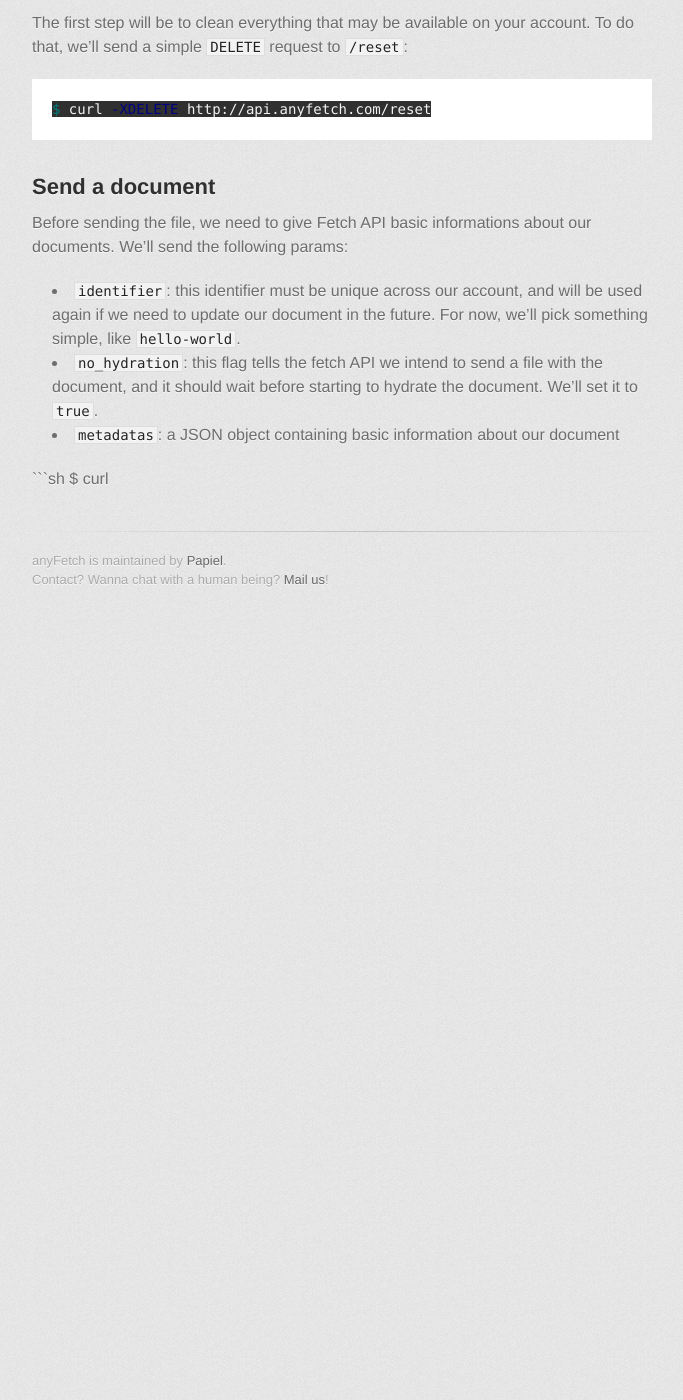
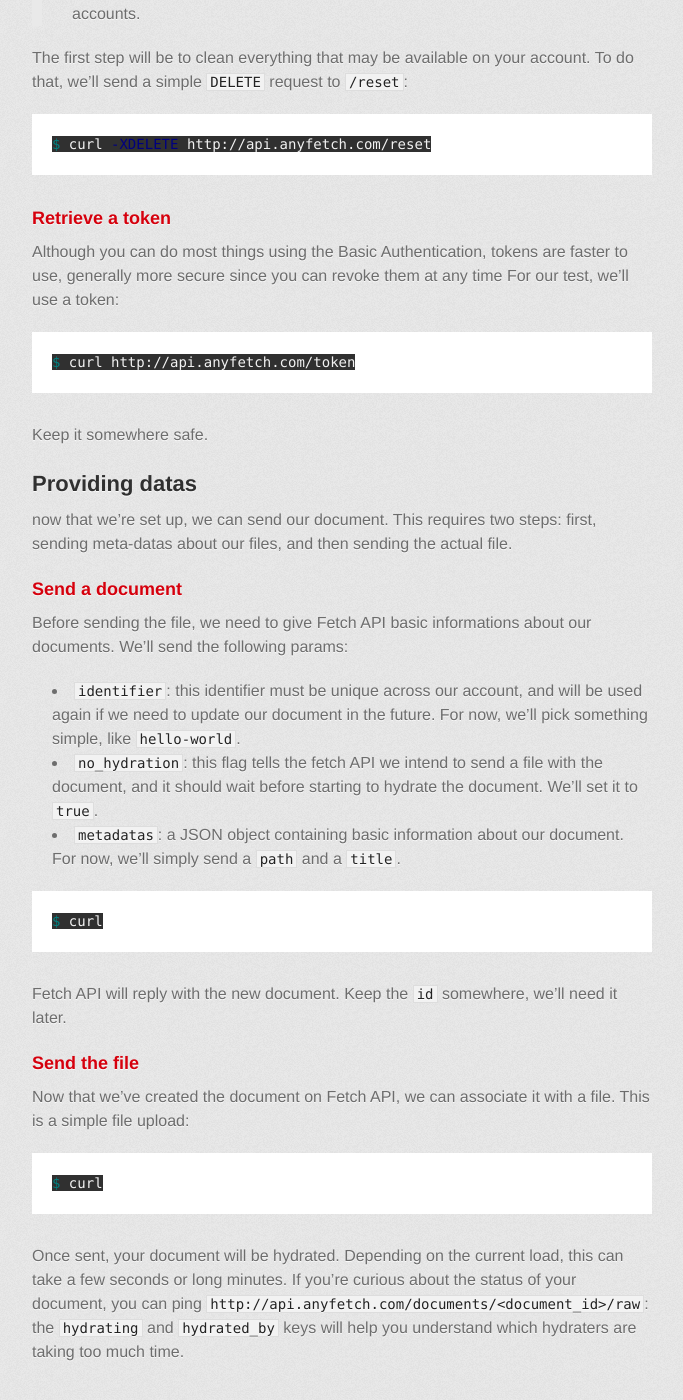
Before and after one commit to AnyFetch/developers.anyfetch.com, a Jekyll site: the page built from guides/hello-world.md, in a window 1280 px wide and 1400 px high, scrolled down 590 px. Shown: the whole window, without its empty margins (298-981 px from the left). Built offline with Jekyll 4.4.1, drawn with Linux system fonts in a browser that asks for light colours; some web fonts are replaced; Markdown is read by kramdown in place of the engine named in the settings; before the commit the page ends 1210 px from its top, so only the background shows below that.

Commit message:
Hello world providing

````diff
--- a/guides/hello-world.md
+++ b/guides/hello-world.md
@@ -13,7 +13,8 @@ To follow this guide, you need:
 * `curl` binary to send requests from the command line
 * A sample file for hydration, for instance THIS ONE.
 
-## Clean up your account
+## Setting up
+### Clean up your account
 > Warning: this will remove **all datas** from this account! Only use on testing accounts.
 
 The first step will be to clean everything that may be available on your account. To do that, we'll send a simple `DELETE` request to `/reset`:
@@ -22,12 +23,37 @@ The first step will be to clean everything that may be available on your account
 $ curl -XDELETE http://api.anyfetch.com/reset
 ```
 
-## Send a document
+### Retrieve a token
+Although you can do most things using the Basic Authentication, tokens are faster to use, generally more secure since you can revoke them at any time
+For our test, we'll use a token:
+
+```sh
+$ curl http://api.anyfetch.com/token
+```
+
+Keep it somewhere safe.
+
+## Providing datas
+now that we're set up, we can send our document. This requires two steps: first, sending meta-datas about our files, and then sending the actual file.
+
+### Send a document
 Before sending the file, we need to give Fetch API basic informations about our documents. We'll send the following params:
 
 * `identifier`: this identifier must be unique across our account, and will be used again if we need to update our document in the future. For now, we'll pick something simple, like `hello-world`.
 * `no_hydration`: this flag tells the fetch API we intend to send a file with the document, and it should wait before starting to hydrate the document. We'll set it to `true`.
-* `metadatas`: a JSON object containing basic information about our document
+* `metadatas`: a JSON object containing basic information about our document. For now, we'll simply send a `path` and a `title`.
 
 ```sh
 $ curl
+```
+
+Fetch API will reply with the new document. Keep the `id` somewhere, we'll need it later.
+
+### Send the file
+Now that we've created the document on Fetch API, we can associate it with a file. This is a simple file upload:
+
+```sh
+$ curl
+```
+
+Once sent, your document will be hydrated. Depending on the current load, this can take a few seconds or long minutes. If you're curious about the status of your document, you can ping `http://api.anyfetch.com/documents/<document_id>/raw`: the `hydrating` and `hydrated_by` keys will help you understand which hydraters are taking too much time.
````
